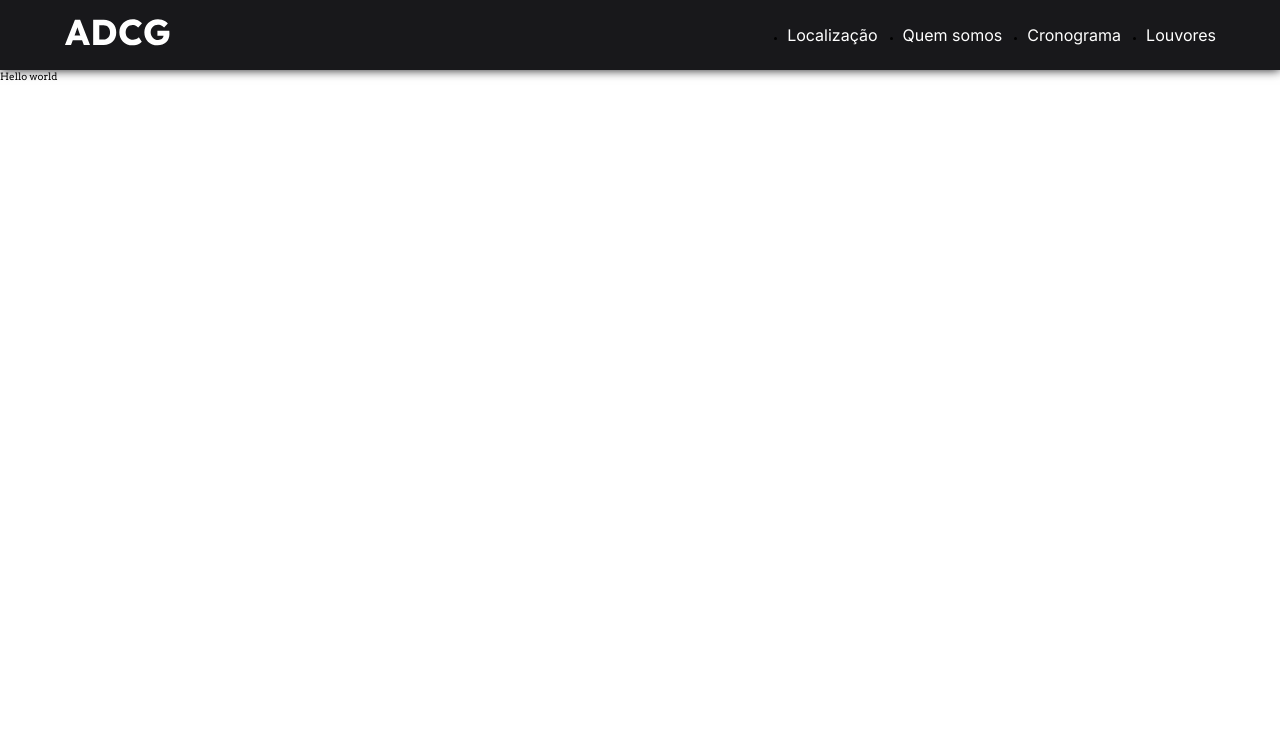
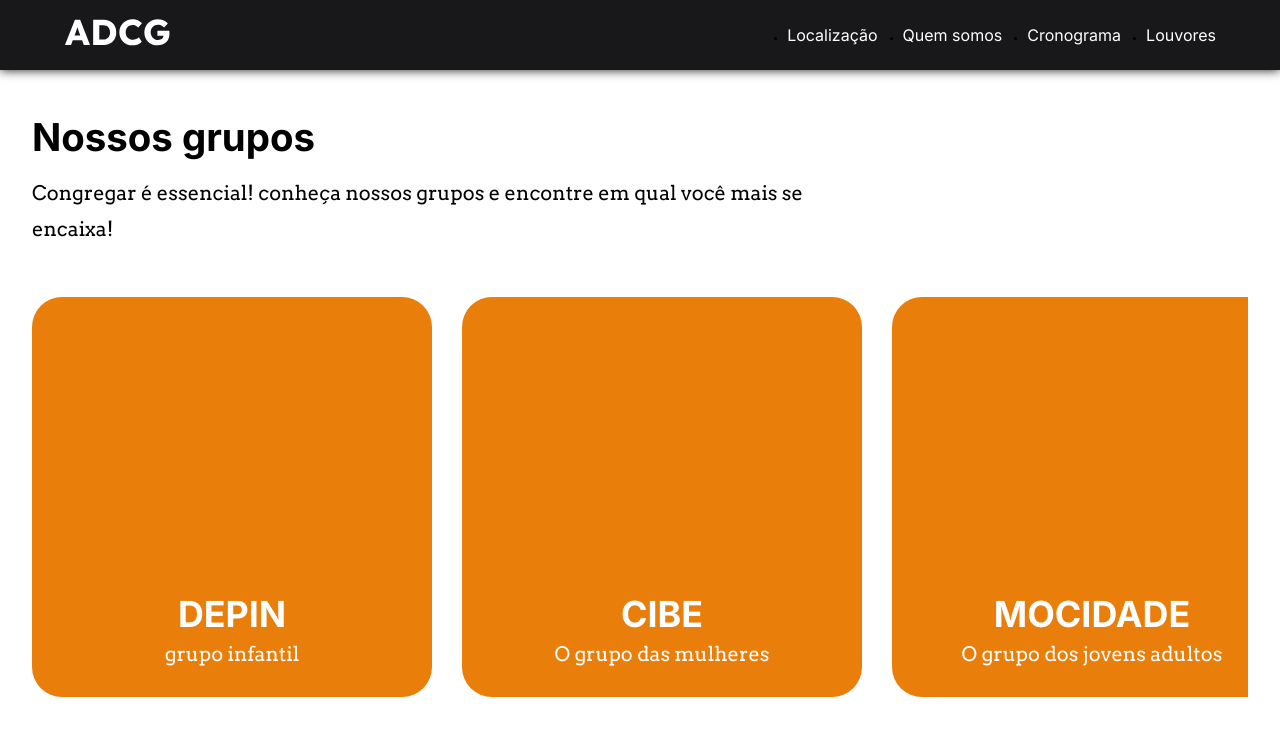
Before and after one commit to Th-Fernandes/adcg3coracoes, a Next.js app: page /Sobre-nos in a window 1280 px wide. Shown: the top 736 px of the page. Built offline with nearby package versions, Linux system fonts and the light colour scheme.

Commit message:
sobre nós: sessão de grupos

```diff
--- a/src/components/cronograma-page/day/speaker-description/index.jsx
+++ b/src/components/cronograma-page/day/speaker-description/index.jsx
@@ -2,7 +2,7 @@ import speakerInfo from "../../../../data/cults.json";
 import cronogramaPageStyles from "./index.module.scss";
 import {useRouter} from "next/router"
 
-export function SpeakerDescriptionCronogramaPage({href}) {
+export function SpeakerDescriptionCronogramaPage() {
   const nextRouter = useRouter()
   const {name, office, description, img} = getSpeakerDataByRoute()
 
--- /dev/null
+++ b/src/components/sobre-nos-page/groups/index.jsx
@@ -0,0 +1,29 @@
+import sobreNosStyles from "./index.module.scss"
+import { DefaultCard } from "../../utils/main/DefaultCard"
+
+export function GroupsSobreNosPage() {
+  const groupsData = [
+    {title: 'DEPIN', caption: 'grupo infantil'},
+    {title: 'CIBE', caption: 'O grupo das mulheres'},
+    {title: 'MOCIDADE', caption: 'O grupo dos jovens adultos'},
+    {title: 'ADOLESCENTE', caption: 'O grupo dos adolescentes'},
+  ]
+
+  return (
+    <section className={sobreNosStyles["groups-section"]}>
+      <h2>Nossos grupos</h2>
+      <p>
+        Congregar é essencial! conheça nossos grupos
+        e encontre em qual você mais se encaixa!
+      </p>
+
+      <ul className={sobreNosStyles['groups-list']}>
+        {
+          groupsData.map(({title, caption}) => (
+            <DefaultCard title={title} caption={caption}/>
+          ))
+        }
+      </ul>
+    </section>
+  )
+}
--- /dev/null
+++ b/src/components/sobre-nos-page/groups/index.module.scss
@@ -0,0 +1,25 @@
+@use "../../../assets/styles/scss/utils";
+
+main {
+  .groups-section {
+    @include utils.maxSizeContainer();
+    margin-top: 2.5rem;
+
+    @media (min-width: 768px) {
+      margin-top: 5rem
+    }
+
+    .groups-list {
+      display: grid;
+      grid-template-columns: repeat( 4 , 28rem);
+      height: 40rem;
+      column-gap: 3rem;
+      overflow-x: auto;
+
+      @media (min-width: 1024px) {
+        height: 47rem;
+        grid-template-columns: repeat( 4 , 40rem);
+      }
+    }
+  }
+}
--- a/src/components/sobre-nos-page/index.jsx
+++ b/src/components/sobre-nos-page/index.jsx
@@ -1,4 +1,5 @@
 import { GlobalHeader } from "../utils/Header";
+import {GroupsSobreNosPage} from "./groups";
 
 export function SobreNosPage() {
   return (
@@ -6,7 +7,7 @@ export function SobreNosPage() {
     <GlobalHeader />
 
     <main>
-      Hello world
+      <GroupsSobreNosPage/>
     </main>
     </>
   )
--- /dev/null
+++ b/src/components/utils/main/DefaultCard/index.jsx
@@ -0,0 +1,10 @@
+import defaultCardStyles from "./index.module.scss";
+
+export function DefaultCard({color, title, caption}) {
+  return (
+    <li className={defaultCardStyles["card-container"]}>
+      <h3 className={defaultCardStyles["card-title"]}>{title}</h3>
+      <p className={defaultCardStyles["card-caption"]}>{caption}</p>
+    </li>
+  )
+}
--- /dev/null
+++ b/src/components/utils/main/DefaultCard/index.module.scss
@@ -0,0 +1,25 @@
+@use "../../../../assets/styles/scss/colors";
+
+main {
+  .card-container {
+    display: flex;
+    flex-direction: column;
+    justify-content: flex-end;
+    align-items: center;
+    width: 40rem;
+    height: 40rem;
+    margin-top: 2.5rem;
+    background-color: colors.$brand;
+    color: colors.$white;
+    border-radius: 3rem;
+    list-style-type: none;
+
+    @media(min-width: 768px) {
+      margin-top: 5rem;
+    }
+
+    .card-caption {
+      margin-bottom: 2.5rem
+    }
+  }
+}
--- a/src/data/cults.json
+++ b/src/data/cults.json
@@ -8,7 +8,7 @@
         "name": "Círculo de oração",
         "office": "",
         "description": "",
-        "img": "/img/preletores/unknown.svg"
+        "img": "/img/preletores/circulo-oracao.svg"
       }
     },
     "quarta-noite":{
```
Also changed, not shown: public/img/preletores/circulo-oracao.svg (added).
